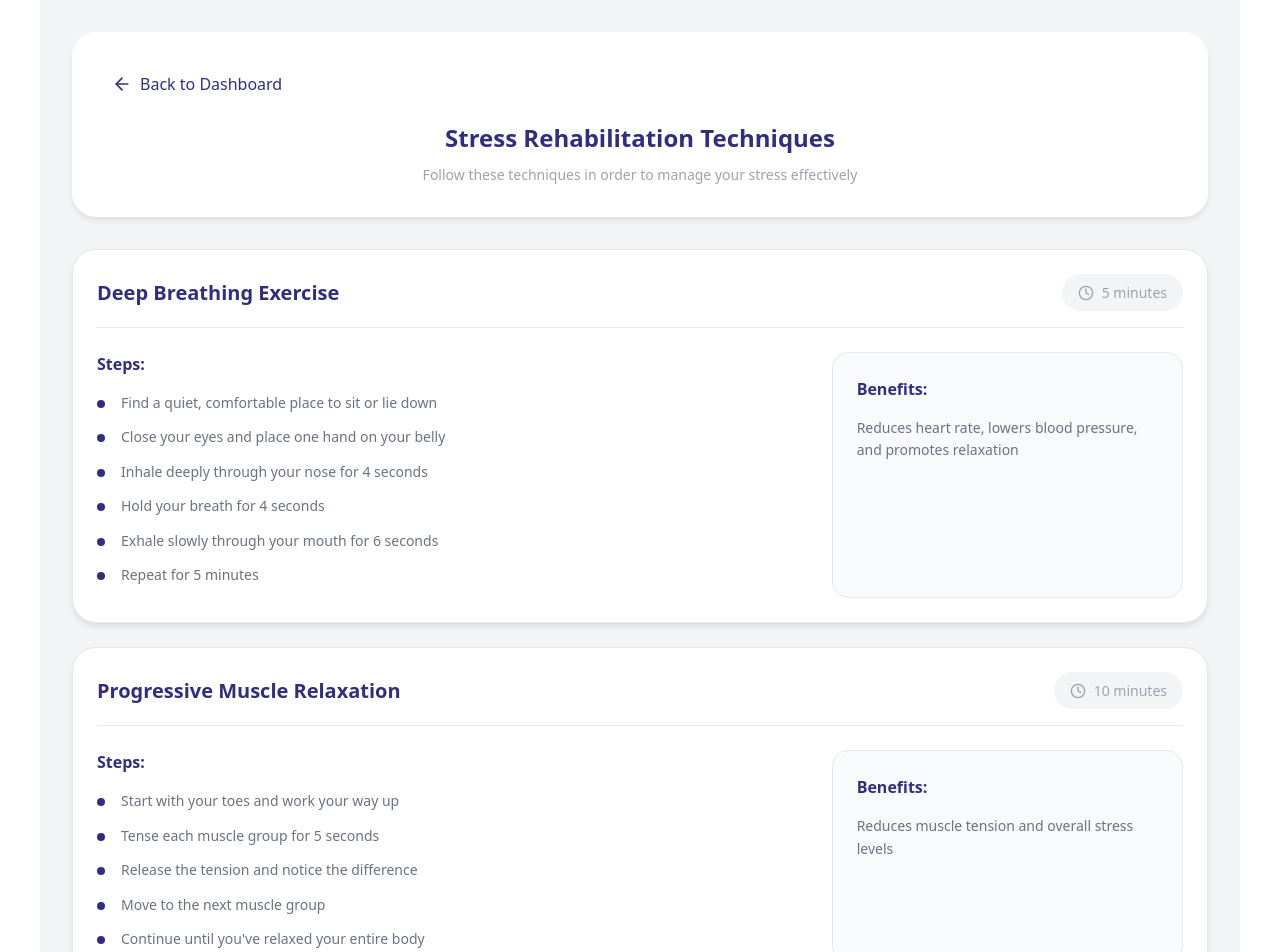
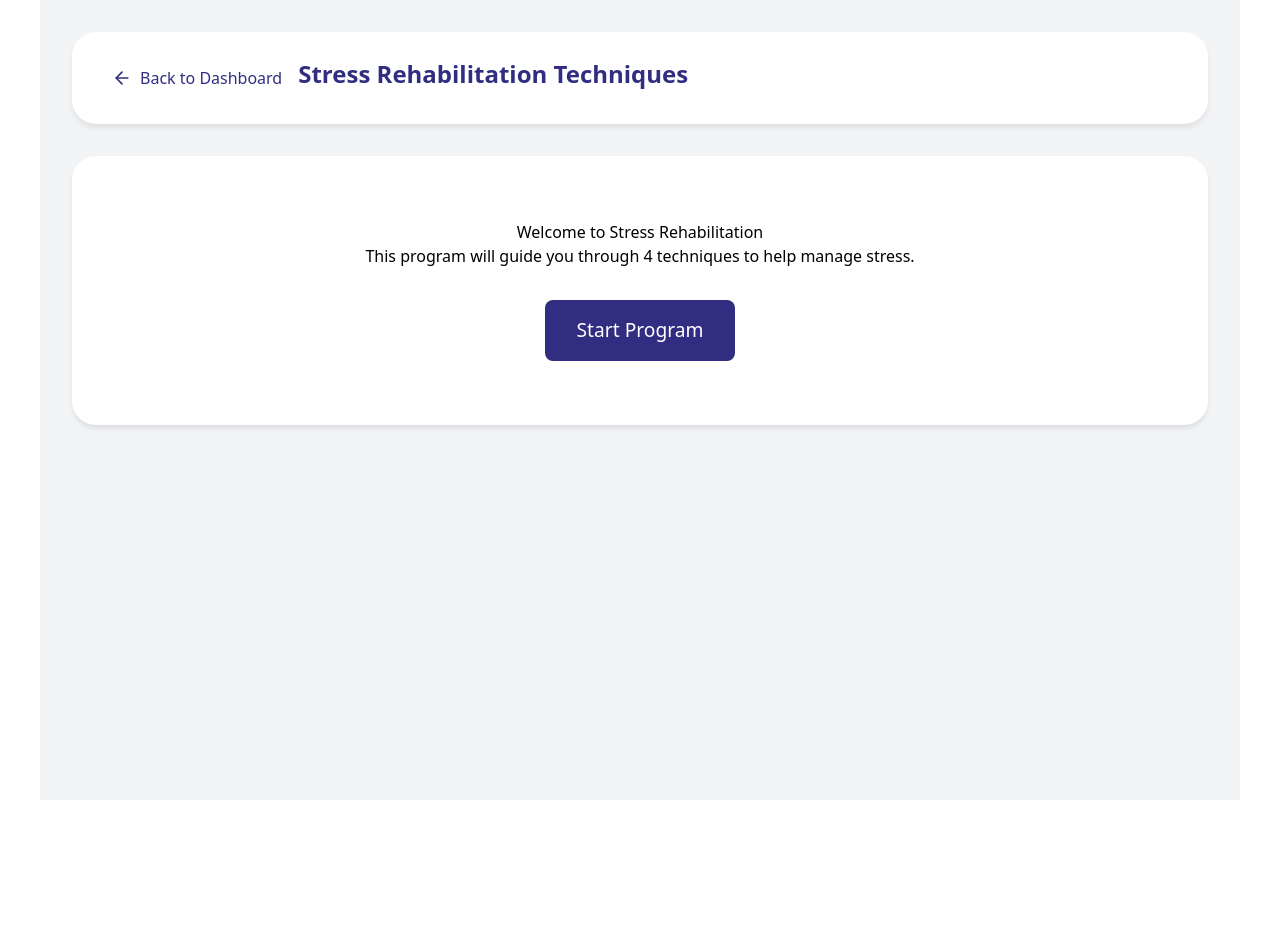
Before and after one commit to heshamtamer/CalmLink, a React (Create React App) app in the folder client/: page /stress-rehabilitation in a window 1280 px wide. Shown: the top 952 px of the page. After the commit the page ends 800 px from the top, so only its background shows below. Built offline with nearby package versions, Linux system fonts and the light colour scheme.

Commit message:
added stress techniques

```diff
--- a/client/src/dashboard/StressRehabilitation.css
+++ b/client/src/dashboard/StressRehabilitation.css
@@ -1,16 +1,17 @@
 .rehabilitation-container {
-  padding: 2rem;
   max-width: 1200px;
   margin: 0 auto;
+  padding: 2rem;
   background-color: #f3f4f6;
   min-height: 100vh;
 }
 
 .rehabilitation-header {
+  display: flex;
+  align-items: center;
   margin-bottom: 2rem;
-  text-align: center;
   background-color: white;
-  padding: 2rem;
+  padding: 1.5rem;
   border-radius: 1.5rem;
   box-shadow: 0 4px 6px -1px rgba(0, 0, 0, 0.1);
 }
@@ -19,13 +20,12 @@
   display: flex;
   align-items: center;
   gap: 0.5rem;
+  padding: 0.5rem 1rem;
   background: none;
   border: none;
   color: #312e81;
   cursor: pointer;
   font-size: 1rem;
-  margin-bottom: 1rem;
-  padding: 0.5rem;
   border-radius: 0.5rem;
   transition: all 0.3s ease;
 }
@@ -33,6 +33,226 @@
 .back-button:hover {
   background-color: #312e81;
   color: white;
+}
+
+.start-screen {
+  text-align: center;
+  padding: 4rem 2rem;
+  background-color: white;
+  border-radius: 1.5rem;
+  box-shadow: 0 4px 6px -1px rgba(0, 0, 0, 0.1);
+}
+
+.start-button {
+  margin-top: 2rem;
+  padding: 1rem 2rem;
+  font-size: 1.2rem;
+  background-color: #312e81;
+  color: white;
+  border: none;
+  border-radius: 0.5rem;
+  cursor: pointer;
+  transition: all 0.3s ease;
+}
+
+.start-button:hover {
+  background-color: #1e1b4b;
+  transform: translateY(-2px);
+}
+
+.technique-screen {
+  display: flex;
+  flex-direction: column;
+  gap: 2rem;
+  background-color: white;
+  padding: 2rem;
+  border-radius: 1.5rem;
+  box-shadow: 0 4px 6px -1px rgba(0, 0, 0, 0.1);
+}
+
+.progress-indicator {
+  display: flex;
+  justify-content: center;
+  gap: 1.5rem;
+  margin-bottom: 2rem;
+  padding: 1rem;
+  background-color: #f8fafc;
+  border-radius: 1rem;
+}
+
+.progress-dot {
+  width: 2.5rem;
+  height: 2.5rem;
+  border-radius: 50%;
+  border: 2px solid #e2e8f0;
+  display: flex;
+  align-items: center;
+  justify-content: center;
+  transition: all 0.3s ease;
+  font-weight: 600;
+}
+
+.progress-dot.completed {
+  background-color: #10b981;
+  border-color: #10b981;
+  color: white;
+}
+
+.progress-dot.current {
+  border-color: #312e81;
+  background-color: #312e81;
+  color: white;
+}
+
+.video-container {
+  width: 100%;
+  aspect-ratio: 16/9;
+  background-color: #f1f5f9;
+  border-radius: 1rem;
+  display: flex;
+  align-items: center;
+  justify-content: center;
+  margin-bottom: 2rem;
+  overflow: hidden;
+  box-shadow: 0 2px 4px rgba(0, 0, 0, 0.05);
+}
+
+.video-placeholder {
+  color: #64748b;
+  font-size: 1.2rem;
+}
+
+.technique-info {
+  background-color: #f8fafc;
+  padding: 2rem;
+  border-radius: 1rem;
+  border: 1px solid #e5e7eb;
+}
+
+.description {
+  color: #6b7280;
+  margin: 1rem 0;
+  line-height: 1.6;
+  font-size: 1.1rem;
+}
+
+.timer-container {
+  display: flex;
+  align-items: center;
+  gap: 0.5rem;
+  margin: 1.5rem 0;
+  font-size: 1.8rem;
+  color: #312e81;
+  font-weight: 600;
+  padding: 1rem;
+  background-color: white;
+  border-radius: 0.75rem;
+  box-shadow: 0 2px 4px rgba(0, 0, 0, 0.05);
+}
+
+.start-timer-button {
+  margin-left: auto;
+  padding: 0.5rem 1rem;
+  background-color: #312e81;
+  color: white;
+  border: none;
+  border-radius: 0.5rem;
+  cursor: pointer;
+  display: flex;
+  align-items: center;
+  gap: 0.5rem;
+  font-size: 1rem;
+  font-weight: 600;
+  transition: all 0.3s ease;
+}
+
+.start-timer-button:hover {
+  background-color: #1e1b4b;
+  transform: translateY(-2px);
+}
+
+.steps-container {
+  margin: 2rem 0;
+  background-color: white;
+  padding: 1.5rem;
+  border-radius: 0.75rem;
+  box-shadow: 0 2px 4px rgba(0, 0, 0, 0.05);
+}
+
+.steps-container h3 {
+  color: #312e81;
+  font-size: 1.2rem;
+  margin-bottom: 1rem;
+  font-weight: 600;
+}
+
+.steps-container ul {
+  list-style-type: none;
+  padding: 0;
+  margin: 1rem 0;
+}
+
+.steps-container li {
+  padding: 0.75rem 0;
+  display: flex;
+  align-items: center;
+  gap: 0.75rem;
+  color: #4b5563;
+  font-size: 1.1rem;
+  border-bottom: 1px solid #e5e7eb;
+}
+
+.steps-container li:last-child {
+  border-bottom: none;
+}
+
+.steps-container li:before {
+  content: "•";
+  color: #312e81;
+  font-weight: bold;
+  font-size: 1.5rem;
+}
+
+.controls {
+  display: flex;
+  justify-content: center;
+  gap: 1.5rem;
+  margin-top: 2rem;
+}
+
+.retry-button,
+.next-button {
+  padding: 1rem 2rem;
+  border-radius: 0.75rem;
+  cursor: pointer;
+  display: flex;
+  align-items: center;
+  gap: 0.75rem;
+  transition: all 0.3s ease;
+  font-weight: 600;
+  font-size: 1.1rem;
+}
+
+.retry-button {
+  background-color: #f1f5f9;
+  border: 1px solid #e2e8f0;
+  color: #4b5563;
+}
+
+.retry-button:hover {
+  background-color: #e2e8f0;
+  transform: translateY(-2px);
+}
+
+.next-button {
+  background-color: #312e81;
+  color: white;
+  border: none;
+}
+
+.next-button:hover {
+  background-color: #1e1b4b;
+  transform: translateY(-2px);
 }
 
 .rehabilitation-header h1 {
--- a/client/src/dashboard/StressRehabilitation.jsx
+++ b/client/src/dashboard/StressRehabilitation.jsx
@@ -1,54 +1,128 @@
-import React from 'react';
-import { ArrowLeft, Clock, CheckCircle } from 'lucide-react';
+import React, { useState, useEffect } from 'react';
+import { ArrowLeft, Clock, CheckCircle, Play, Pause, RotateCcw } from 'lucide-react';
 import { useNavigate } from 'react-router-dom';
 import './StressRehabilitation.css';
 
 const StressRehabilitation = () => {
   const navigate = useNavigate();
+  const [currentTechnique, setCurrentTechnique] = useState(-1);
+  const [timeLeft, setTimeLeft] = useState(0);
+  const [isActive, setIsActive] = useState(false);
+  const [completed, setCompleted] = useState([]);
+  const [isTimerStarted, setIsTimerStarted] = useState(false);
 
-  // Ordered techniques for stress rehabilitation
   const techniques = [
     {
+      id: 0,
+      name: "Box Breathing",
+      duration: 60, // 1 minute
+      videoUrl: "https://www.youtube.com/embed/G25IR0c-Hj8",
+      description: "Inhale for 4 seconds → Hold 4 seconds → Exhale 4 seconds → Hold 4 seconds. Repeat for 4 full cycles to engage the parasympathetic system and lower heart-rate variability imbalances.",
+      steps: [
+        "Inhale for 4 seconds",
+        "Hold for 4 seconds",
+        "Exhale for 4 seconds",
+        "Hold for 4 seconds",
+        "Repeat for 4 full cycles"
+      ]
+    },
+    {
       id: 1,
-      name: "Deep Breathing Exercise",
-      duration: "5 minutes",
+      name: "5-4-3-2-1 Grounding",
+      duration: 30, // 30 seconds
+      videoUrl: "https://www.youtube.com/embed/pY0Ldqwmz_Q",
+      description: "This sensory redirect calms fight-or-flight activation by anchoring attention to the present.",
       steps: [
-        "Find a quiet, comfortable place to sit or lie down",
-        "Close your eyes and place one hand on your belly",
-        "Inhale deeply through your nose for 4 seconds",
-        "Hold your breath for 4 seconds",
-        "Exhale slowly through your mouth for 6 seconds",
-        "Repeat for 5 minutes"
-      ],
-      benefits: "Reduces heart rate, lowers blood pressure, and promotes relaxation"
+        "Name 5 things you can see",
+        "Name 4 things you can feel",
+        "Name 3 things you can hear",
+        "Name 2 things you can smell",
+        "Name 1 thing you can taste"
+      ]
     },
     {
       id: 2,
-      name: "Progressive Muscle Relaxation",
-      duration: "10 minutes",
+      name: "Shoulder Rolls",
+      duration: 10, // 10 seconds
+      videoUrl: "https://www.youtube.com/embed/CvW-Zq3NlkU",
+      description: "Roll your shoulders to release tension and improve mobility.",
       steps: [
-        "Start with your toes and work your way up",
-        "Tense each muscle group for 5 seconds",
-        "Release the tension and notice the difference",
-        "Move to the next muscle group",
-        "Continue until you've relaxed your entire body"
-      ],
-      benefits: "Reduces muscle tension and overall stress levels"
+        "Roll shoulders up",
+        "Roll shoulders back",
+        "Roll shoulders down",
+        "Roll shoulders forward",
+        "Repeat for 3 full cycles"
+      ]
     },
     {
       id: 3,
-      name: "Mindfulness Meditation",
-      duration: "15 minutes",
+      name: "Jaw Release",
+      duration: 10, // 10 seconds
+      videoUrl: "https://www.youtube.com/embed/oQsFSqDafOA",
+      description: "Release tension in your jaw to reduce stress and promote relaxation.",
       steps: [
-        "Sit in a comfortable position",
-        "Focus on your breath",
-        "When your mind wanders, gently bring it back",
-        "Observe your thoughts without judgment",
-        "Continue for 15 minutes"
-      ],
-      benefits: "Improves focus, reduces anxiety, and enhances emotional regulation"
+        "Open your jaw wide",
+        "Hold for a moment",
+        "Release and relax",
+        "Repeat for 3 full cycles"
+      ]
+    },
+    {
+      id: 4,
+      name: "Seal with a Positive Affirmation",
+      duration: 10, // 10 seconds
+      description: "Silently repeat: 'I am safe in this moment.' Breathe naturally, and then tap 'Done' to return to your dashboard.",
+      steps: [
+        "Silently repeat: 'I am safe in this moment.'",
+        "Breathe naturally"
+      ]
     }
   ];
+
+  useEffect(() => {
+    let interval = null;
+    if (isActive && timeLeft > 0) {
+      interval = setInterval(() => {
+        setTimeLeft(timeLeft - 1);
+      }, 1000);
+    } else if (timeLeft === 0 && isActive) {
+      setIsActive(false);
+    }
+    return () => clearInterval(interval);
+  }, [isActive, timeLeft]);
+
+  const startTechnique = (index) => {
+    setCurrentTechnique(index);
+    setTimeLeft(techniques[index].duration);
+    setIsActive(false);
+    setIsTimerStarted(false);
+  };
+
+  const startTimer = () => {
+    setIsActive(true);
+    setIsTimerStarted(true);
+  };
+
+  const retryTechnique = () => {
+    setTimeLeft(techniques[currentTechnique].duration);
+    setIsActive(false);
+    setIsTimerStarted(false);
+  };
+
+  const nextTechnique = () => {
+    setCompleted([...completed, currentTechnique]);
+    if (currentTechnique < techniques.length - 1) {
+      startTechnique(currentTechnique + 1);
+    } else {
+      navigate('/dashboard');
+    }
+  };
+
+  const formatTime = (seconds) => {
+    const mins = Math.floor(seconds / 60);
+    const secs = seconds % 60;
+    return `${mins}:${secs.toString().padStart(2, '0')}`;
+  };
 
   return (
     <div className="rehabilitation-container">
@@ -58,38 +132,84 @@ const StressRehabilitation = () => {
           Back to Dashboard
         </button>
         <h1>Stress Rehabilitation Techniques</h1>
-        <p className="subtitle">Follow these techniques in order to manage your stress effectively</p>
       </div>
 
-      <div className="techniques-list">
-        {techniques.map((technique) => (
-          <div key={technique.id} className="technique-card">
-            <div className="technique-header">
-              <h2>{technique.name}</h2>
-              <div className="duration">
-                <Clock size={16} />
-                <span>{technique.duration}</span>
+      {currentTechnique === -1 ? (
+        <div className="start-screen">
+          <h2>Welcome to Stress Rehabilitation</h2>
+          <p>This program will guide you through 4 techniques to help manage stress.</p>
+          <button className="start-button" onClick={() => startTechnique(0)}>
+            Start Program
+          </button>
+        </div>
+      ) : (
+        <div className="technique-screen">
+          <div className="progress-indicator">
+            {techniques.map((_, index) => (
+              <div key={index} className={`progress-dot ${completed.includes(index) ? 'completed' : ''} ${index === currentTechnique ? 'current' : ''}`}>
+                {completed.includes(index) && <CheckCircle size={16} />}
               </div>
+            ))}
+          </div>
+
+          <div className="video-container">
+            {currentTechnique !== -1 && techniques[currentTechnique].videoUrl ? (
+              <iframe
+                width="100%"
+                height="100%"
+                src={techniques[currentTechnique].videoUrl}
+                title={techniques[currentTechnique].name}
+                frameBorder="0"
+                allow="accelerometer; autoplay; clipboard-write; encrypted-media; gyroscope; picture-in-picture"
+                allowFullScreen
+              ></iframe>
+            ) : (
+              <div className="video-placeholder">
+                Video Placeholder
+              </div>
+            )}
+          </div>
+
+          <div className="technique-info">
+            <h2>{techniques[currentTechnique].name}</h2>
+            <p className="description">{techniques[currentTechnique].description}</p>
+
+            <div className="timer-container">
+              <Clock size={20} />
+              <span className="timer">{formatTime(timeLeft)}</span>
+              {!isTimerStarted && timeLeft === techniques[currentTechnique].duration && (
+                <button className="start-timer-button" onClick={startTimer}>
+                  <Play size={16} />
+                  Start Timer
+                </button>
+              )}
             </div>
 
-            <div className="technique-content">
-              <div className="steps-section">
-                <h3>Steps:</h3>
-                <ol>
-                  {technique.steps.map((step, index) => (
-                    <li key={index}>{step}</li>
-                  ))}
-                </ol>
-              </div>
+            <div className="steps-container">
+              <h3>Steps:</h3>
+              <ul>
+                {techniques[currentTechnique].steps.map((step, index) => (
+                  <li key={index}>{step}</li>
+                ))}
+              </ul>
+            </div>
 
-              <div className="benefits-section">
-                <h3>Benefits:</h3>
-                <p>{technique.benefits}</p>
-              </div>
+            <div className="controls">
+              {!isActive && timeLeft > 0 && timeLeft < techniques[currentTechnique].duration && (
+                <button className="retry-button" onClick={retryTechnique}>
+                  <RotateCcw size={16} />
+                  Retry
+                </button>
+              )}
+              {timeLeft === 0 && (
+                <button className="next-button" onClick={nextTechnique}>
+                  {currentTechnique === techniques.length - 1 ? 'Done' : 'Next'}
+                </button>
+              )}
             </div>
           </div>
-        ))}
-      </div>
+        </div>
+      )}
     </div>
   );
 };
```
